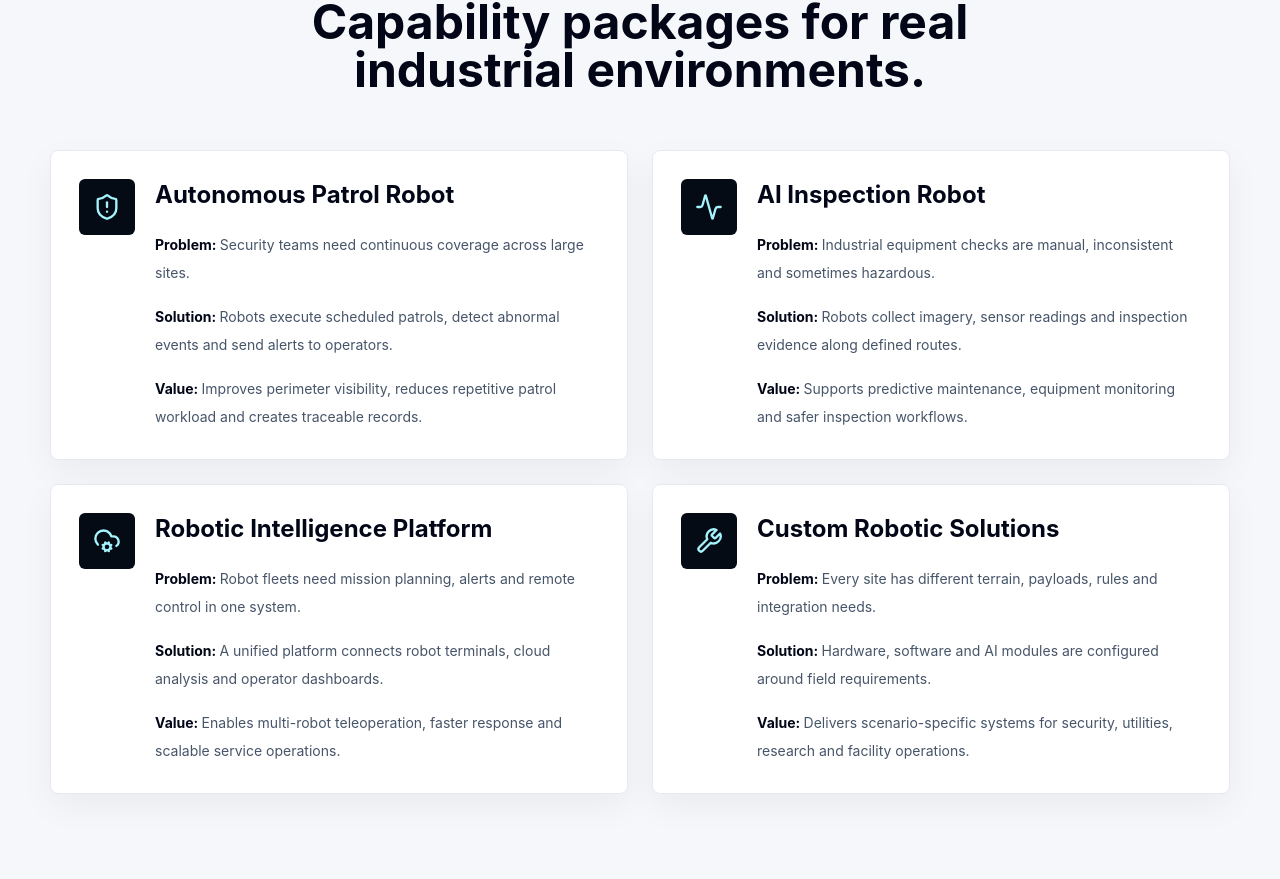
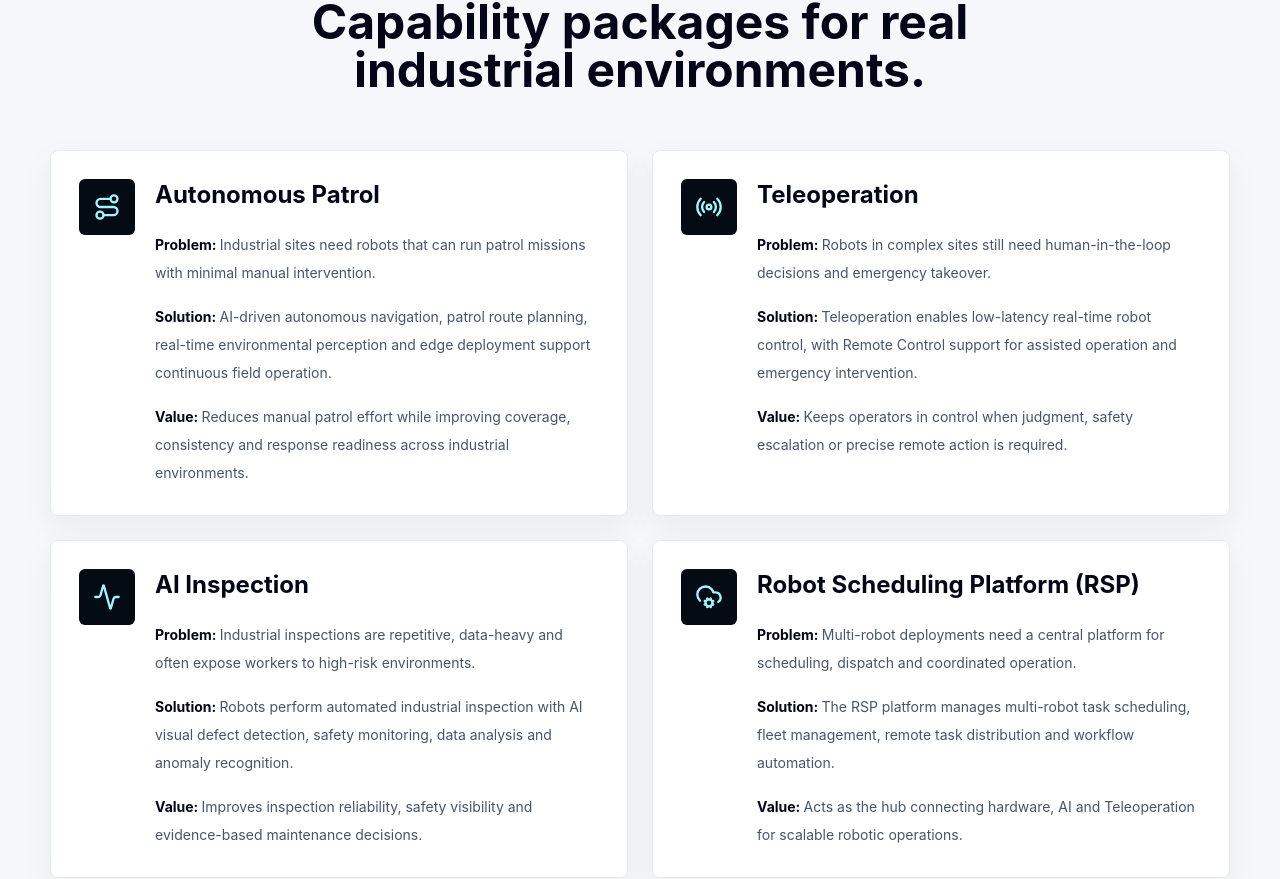
Before and after one commit to XIAxIn-xx/hyper-ai-force-site, a Next.js app: page / in a window 1280 px wide. Shown: the part 3218-4097 px from the top of the page. Built offline with nearby package versions, Linux system fonts and the light colour scheme.

Commit message:
Update solutions content

```diff
--- a/data/hyper.ts
+++ b/data/hyper.ts
@@ -153,40 +153,40 @@ const content = {
       title: "Capability packages for real industrial environments.",
       items: [
         {
-          icon: "ShieldAlert",
-          title: "Autonomous Patrol Robot",
-          problem: "Security teams need continuous coverage across large sites.",
+          icon: "Route",
+          title: "Autonomous Patrol",
+          problem: "Industrial sites need robots that can run patrol missions with minimal manual intervention.",
           solution:
-            "Robots execute scheduled patrols, detect abnormal events and send alerts to operators.",
+            "AI-driven autonomous navigation, patrol route planning, real-time environmental perception and edge deployment support continuous field operation.",
           value:
-            "Improves perimeter visibility, reduces repetitive patrol workload and creates traceable records."
+            "Reduces manual patrol effort while improving coverage, consistency and response readiness across industrial environments."
+        },
+        {
+          icon: "Radio",
+          title: "Teleoperation",
+          problem: "Robots in complex sites still need human-in-the-loop decisions and emergency takeover.",
+          solution:
+            "Teleoperation enables low-latency real-time robot control, with Remote Control support for assisted operation and emergency intervention.",
+          value:
+            "Keeps operators in control when judgment, safety escalation or precise remote action is required."
         },
         {
           icon: "Activity",
-          title: "AI Inspection Robot",
-          problem: "Industrial equipment checks are manual, inconsistent and sometimes hazardous.",
+          title: "AI Inspection",
+          problem: "Industrial inspections are repetitive, data-heavy and often expose workers to high-risk environments.",
           solution:
-            "Robots collect imagery, sensor readings and inspection evidence along defined routes.",
+            "Robots perform automated industrial inspection with AI visual defect detection, safety monitoring, data analysis and anomaly recognition.",
           value:
-            "Supports predictive maintenance, equipment monitoring and safer inspection workflows."
+            "Improves inspection reliability, safety visibility and evidence-based maintenance decisions."
         },
         {
           icon: "CloudCog",
-          title: "Robotic Intelligence Platform",
-          problem: "Robot fleets need mission planning, alerts and remote control in one system.",
+          title: "Robot Scheduling Platform (RSP)",
+          problem: "Multi-robot deployments need a central platform for scheduling, dispatch and coordinated operation.",
           solution:
-            "A unified platform connects robot terminals, cloud analysis and operator dashboards.",
+            "The RSP platform manages multi-robot task scheduling, fleet management, remote task distribution and workflow automation.",
           value:
-            "Enables multi-robot teleoperation, faster response and scalable service operations."
-        },
-        {
-          icon: "Wrench",
-          title: "Custom Robotic Solutions",
-          problem: "Every site has different terrain, payloads, rules and integration needs.",
-          solution:
-            "Hardware, software and AI modules are configured around field requirements.",
-          value:
-            "Delivers scenario-specific systems for security, utilities, research and facility operations."
+            "Acts as the hub connecting hardware, AI and Teleoperation for scalable robotic operations."
         }
       ]
     },
@@ -255,10 +255,10 @@ const content = {
         message: "Message"
       },
       options: [
-        "Autonomous Patrol Robot",
-        "AI Inspection Robot",
-        "Robotic Intelligence Platform",
-        "Custom Robotic Solutions"
+        "Autonomous Patrol",
+        "Teleoperation",
+        "AI Inspection",
+        "RSP Platform"
       ]
     },
     footer:
@@ -363,32 +363,32 @@ const content = {
       title: "面向真實工業環境的能力組合",
       items: [
         {
-          icon: "ShieldAlert",
-          title: "自主巡邏機器人",
-          problem: "大型場地需要長時間、連續性的安防覆蓋",
-          solution: "機器人執行定時巡邏，識別異常事件並向操作人員發出警報",
-          value: "提升周界可視性，減少重複巡邏工作，形成可追溯記錄"
+          icon: "Route",
+          title: "自主巡航解決方案",
+          problem: "工業場景需要機器人在較少人工干預下持續自主運行",
+          solution: "AI 驅動自主導航、巡邏路徑規劃、實時環境感知與邊緣端部署能力，支援現場連續運行",
+          value: "減少人工巡邏干預，提升工業環境中的覆蓋效率、穩定性與響應能力"
+        },
+        {
+          icon: "Radio",
+          title: "遠程操控解決方案（Teleoperation）",
+          problem: "複雜場地中的機器人仍需要人在回路決策與緊急接管能力",
+          solution: "Teleoperation 提供低延遲實時遠程控制，並以 Remote Control 作為輔助操作與緊急干預方式",
+          value: "在需要人工判斷、安全升級或精準遠程操作時，讓操作人員始終保持可控"
         },
         {
           icon: "Activity",
-          title: "AI 工業巡檢機器人",
-          problem: "設備巡檢常依賴人工，結果不穩定且部分場景存在風險",
-          solution: "機器人按路線採集圖像、傳感器讀數與巡檢證據",
-          value: "支援預測性維護、設備監測與更安全的巡檢流程"
+          title: "AI 巡檢解決方案",
+          problem: "工業巡檢任務重複、數據量大，且高風險環境會增加人員暴露",
+          solution: "機器人執行工業場景自動巡檢，結合 AI 視覺缺陷檢測、安全監測、數據分析與異常識別",
+          value: "提升巡檢一致性、安全可視性與基於數據的維護決策能力"
         },
         {
           icon: "CloudCog",
-          title: "機器人智能平台",
-          problem: "機器人隊伍需要統一的任務規劃、警報與遠程操縱系統",
-          solution: "平台連接終端機器人、雲端分析與操作看板",
-          value: "支援多機器人監督、更快響應與可擴展服務運營"
-        },
-        {
-          icon: "Wrench",
-          title: "定制化機器人方案",
-          problem: "不同場地在地形、載荷、規則與系統整合上各不相同",
-          solution: "按現場需求配置硬件、軟件與 AI 模組",
-          value: "為安防、能源、公用設施、科研與設施運維提供場景化系統"
+          title: "Robot Scheduling Platform (RSP) 平台",
+          problem: "多機器人部署需要統一的任務調度、分發與協同運營中樞",
+          solution: "RSP平台支援多機器人任務調度、機器人集群管理、遠程任務分發與工作流自動化",
+          value: "作為連接硬件、AI 與 Teleoperation 的中樞平台，支撐可擴展的機器人運營"
         }
       ]
     },
@@ -452,7 +452,7 @@ const content = {
         interest: "感興趣的產品 / 方案",
         message: "需求描述"
       },
-      options: ["自主巡邏機器人", "AI 工業巡檢機器人", "機器人智能平台", "定制化機器人方案"]
+      options: ["自主巡航", "遠程操控（Teleoperation）", "AI巡檢", "RSP平台"]
     },
     footer: "AI 機器人、自主巡航與遠程操縱方案"
   }
```
